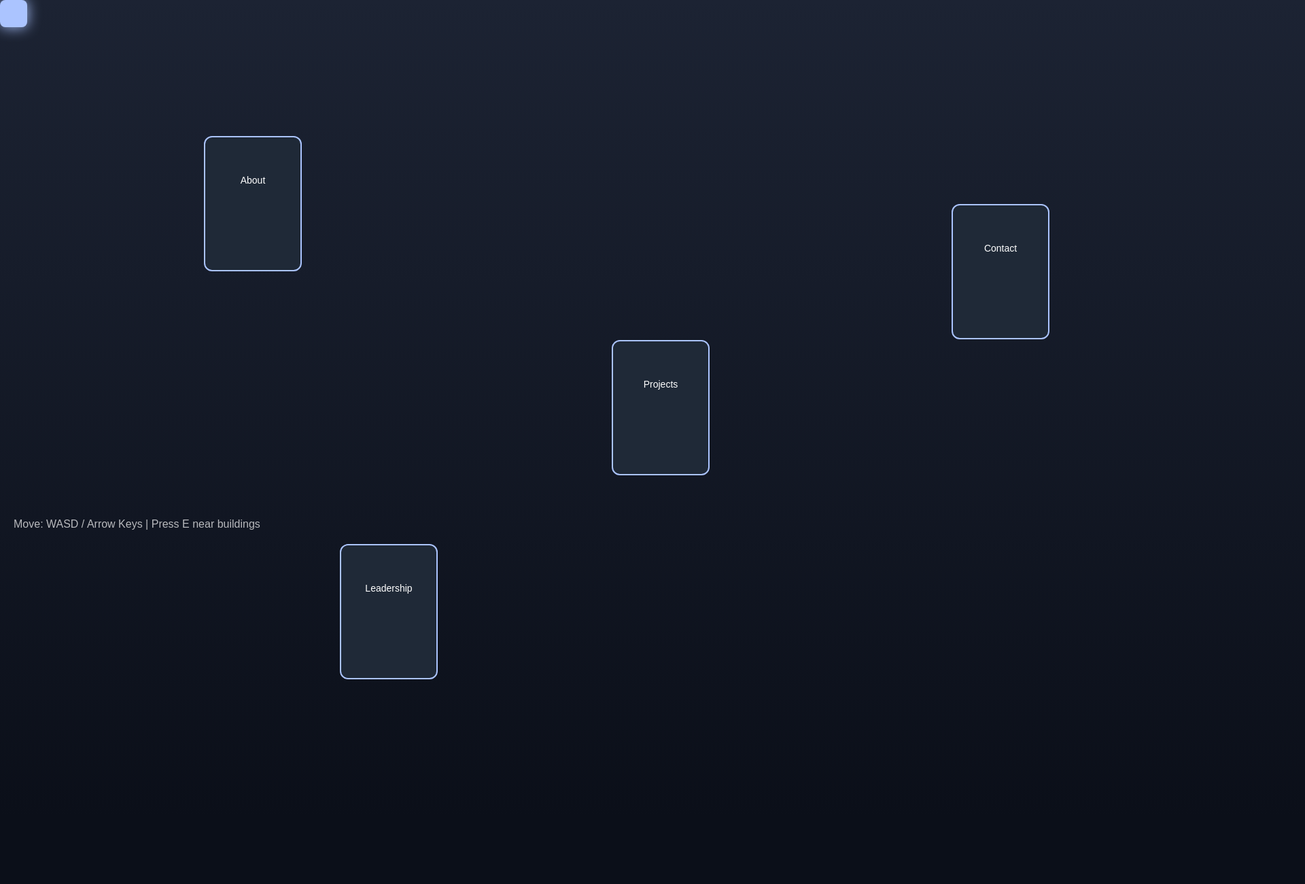
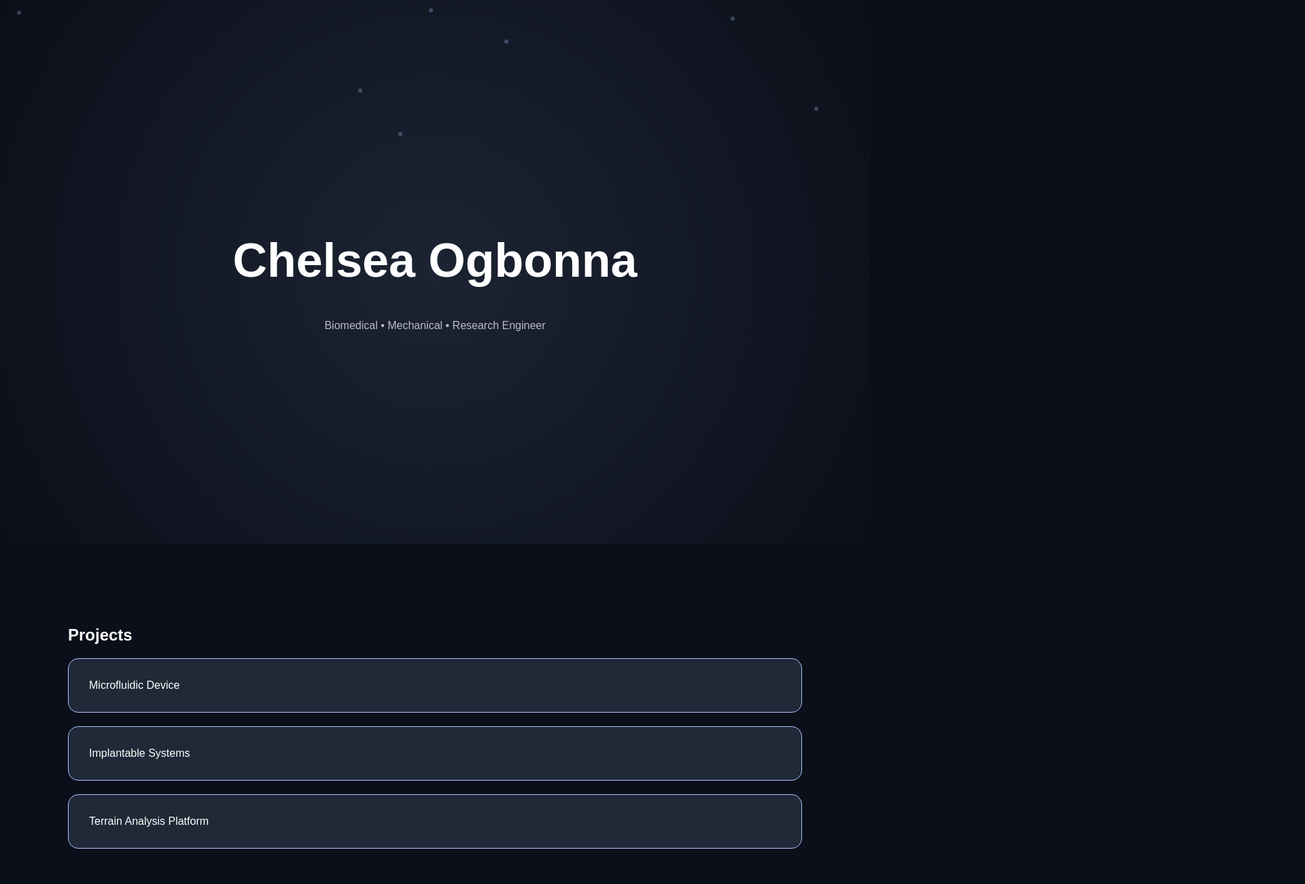
Before and after one commit to chelseaogbonna/chelseaogbonna.github.io, a plain HTML site: page index.html in a window 1280 px wide. Shown: the top 1300 px of the page at 68% size, 1920 px wide, since content can reach past the window. Before the commit the page ends 1200 px from the top, so only its background shows below. Drawn offline with Linux system fonts and the light colour scheme.

Commit message:
Revamp portfolio to cinematic theme
Updated the portfolio from a game theme to a cinematic theme, including changes to the title, styles, and content structure.

```diff
--- a/index.html
+++ b/index.html
@@ -2,164 +2,137 @@
 <html>
 <head>
 <meta charset="UTF-8">
-<title>Chelsea Ogbonna | Game Portfolio</title>
+<title>Chelsea Ogbonna | Cinematic Portfolio</title>
 
 <style>
 body {
   margin: 0;
-  overflow: hidden;
+  font-family: Arial;
   background: #0b0f19;
-  font-family: Arial;
+  color: white;
+  overflow-x: hidden;
 }
 
-/* MAP */
-#map {
-  width: 2000px;
-  height: 1200px;
-  background: linear-gradient(#1c2333, #0b0f19);
-  position: relative;
+/* HERO */
+.hero {
+  height: 100vh;
+  display: flex;
+  align-items: center;
+  justify-content: center;
+  text-align: center;
+  background: radial-gradient(circle at center, #1c2333, #0b0f19);
 }
 
-/* PLAYER */
-#player {
-  width: 40px;
-  height: 40px;
-  background: #abc4ff;
-  position: absolute;
-  border-radius: 8px;
-  box-shadow: 0 0 20px #abc4ff;
+.hero h1 {
+  font-size: 70px;
+  animation: fadeUp 1.2s ease;
 }
 
-/* BUILDINGS */
-.building {
-  width: 140px;
-  height: 140px;
-  background: #1f2937;
-  border: 2px solid #abc4ff;
-  position: absolute;
-  border-radius: 12px;
-  color: white;
-  text-align: center;
-  padding-top: 55px;
-  font-size: 14px;
-  transition: 0.2s;
+.hero p {
+  opacity: 0.7;
+  animation: fadeUp 1.6s ease;
 }
 
-.building:hover {
-  transform: scale(1.05);
+/* SCROLL SECTIONS */
+.section {
+  min-height: 100vh;
+  padding: 100px;
+  opacity: 0;
+  transform: translateY(50px);
+  transition: 1s ease;
 }
 
-/* POSITIONS */
-#about { top: 200px; left: 300px; }
-#projects { top: 500px; left: 900px; }
-#leadership { top: 800px; left: 500px; }
-#contact { top: 300px; left: 1400px; }
-
-/* UI */
-#hint {
-  position: fixed;
-  bottom: 20px;
-  left: 20px;
-  color: white;
-  opacity: 0.7;
+.section.visible {
+  opacity: 1;
+  transform: translateY(0);
 }
 
-/* POPUP */
-#popup {
-  position: fixed;
-  top: 50%;
-  left: 50%;
-  transform: translate(-50%, -50%);
-  background: #111827;
-  border: 2px solid #abc4ff;
-  padding: 25px;
-  border-radius: 12px;
-  color: white;
-  display: none;
-  width: 320px;
+/* CARDS */
+.card {
+  background: #1f2937;
+  padding: 30px;
+  border-radius: 15px;
+  margin-top: 20px;
+  border: 1px solid #abc4ff;
+  transition: 0.3s;
 }
 
-button {
-  margin-top: 10px;
-  padding: 8px 12px;
+.card:hover {
+  transform: scale(1.03);
+}
+
+/* FLOATING PARTICLES */
+.particle {
+  position: fixed;
+  width: 6px;
+  height: 6px;
   background: #abc4ff;
-  border: none;
-  cursor: pointer;
+  border-radius: 50%;
+  opacity: 0.3;
+  animation: float 10s infinite;
+}
+
+@keyframes float {
+  0% { transform: translateY(0); }
+  100% { transform: translateY(-100vh); }
+}
+
+@keyframes fadeUp {
+  from { opacity: 0; transform: translateY(20px); }
+  to { opacity: 1; transform: translateY(0); }
 }
 </style>
 </head>
 
 <body>
 
-<div id="map">
-
-  <div id="player"></div>
-
-  <div class="building" id="about">About</div>
-  <div class="building" id="projects">Projects</div>
-  <div class="building" id="leadership">Leadership</div>
-  <div class="building" id="contact">Contact</div>
-
+<div class="hero">
+  <div>
+    <h1>Chelsea Ogbonna</h1>
+    <p>Biomedical • Mechanical • Research Engineer</p>
+  </div>
 </div>
 
-<div id="hint">
-  Move: WASD / Arrow Keys | Press E near buildings
+<div class="section">
+  <h2>Projects</h2>
+  <div class="card">Microfluidic Device</div>
+  <div class="card">Implantable Systems</div>
+  <div class="card">Terrain Analysis Platform</div>
 </div>
 
-<div id="popup">
-  <h2 id="title"></h2>
-  <p>This section will load your content here.</p>
-  <button onclick="closePopup()">Close</button>
+<div class="section">
+  <h2>Leadership</h2>
+  <div class="card">NSBE Academic Chair</div>
+</div>
+
+<div class="section">
+  <h2>Contact</h2>
+  <div class="card">Email • LinkedIn • GitHub</div>
 </div>
 
 <script>
-let player = document.getElementById("player");
+const sections = document.querySelectorAll(".section");
 
-let x = 100;
-let y = 100;
-
-const speed = 10;
-
-document.addEventListener("keydown", (e) => {
-
-  if (e.key === "ArrowRight" || e.key === "d") x += speed;
-  if (e.key === "ArrowLeft" || e.key === "a") x -= speed;
-  if (e.key === "ArrowUp" || e.key === "w") y -= speed;
-  if (e.key === "ArrowDown" || e.key === "s") y += speed;
-
-  player.style.left = x + "px";
-  player.style.top = y + "px";
-
-  if (e.key === "e") checkInteraction();
-});
-
-function checkInteraction() {
-  const buildings = ["about","projects","leadership","contact"];
-
-  buildings.forEach(id => {
-    let b = document.getElementById(id);
-    let rect1 = player.getBoundingClientRect();
-    let rect2 = b.getBoundingClientRect();
-
-    let overlap =
-      !(rect1.right < rect2.left ||
-        rect1.left > rect2.right ||
-        rect1.bottom < rect2.top ||
-        rect1.top > rect2.bottom);
-
-    if (overlap) {
-      openPopup(id);
+function reveal() {
+  sections.forEach(s => {
+    const top = s.getBoundingClientRect().top;
+    if (top < window.innerHeight - 100) {
+      s.classList.add("visible");
     }
   });
 }
 
-function openPopup(id) {
-  document.getElementById("popup").style.display = "block";
-  document.getElementById("title").innerText = id.toUpperCase();
-}
+window.addEventListener("scroll", reveal);
+reveal();
 
-function closePopup() {
-  document.getElementById("popup").style.display = "none";
+// particles
+for (let i = 0; i < 30; i++) {
+  let p = document.createElement("div");
+  p.className = "particle";
+  p.style.left = Math.random() * window.innerWidth + "px";
+  p.style.top = Math.random() * window.innerHeight + "px";
+  p.style.animationDuration = (5 + Math.random() * 10) + "s";
+  document.body.appendChild(p);
 }
 </script>
 
```
